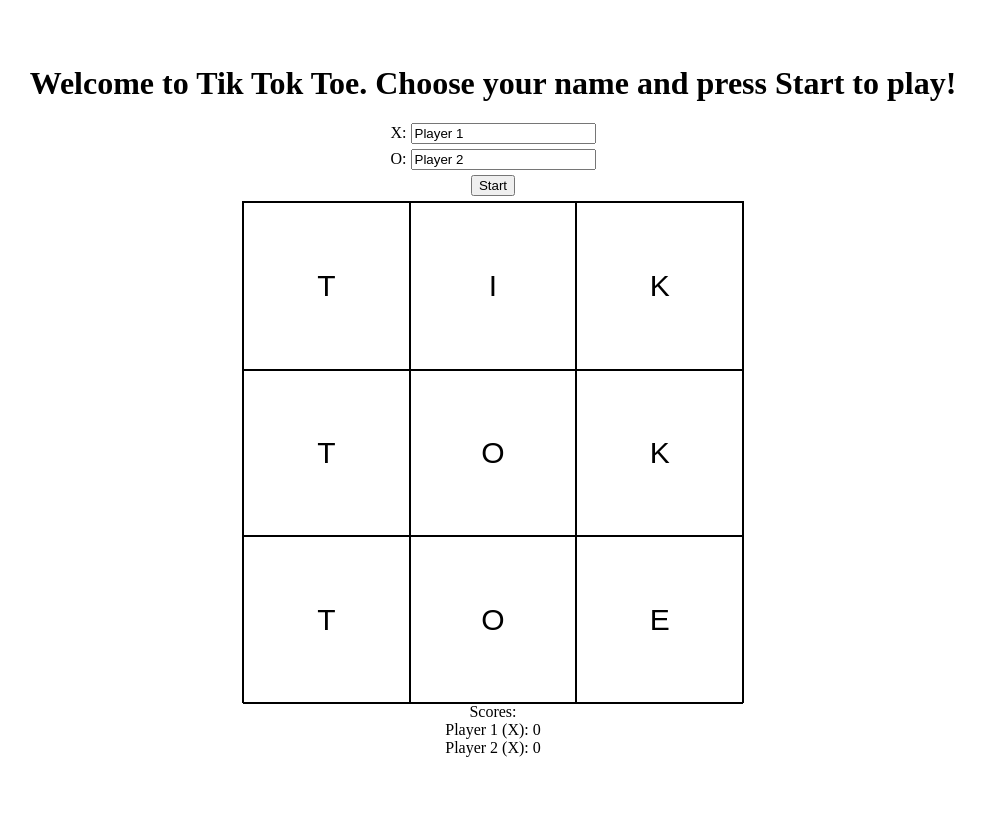
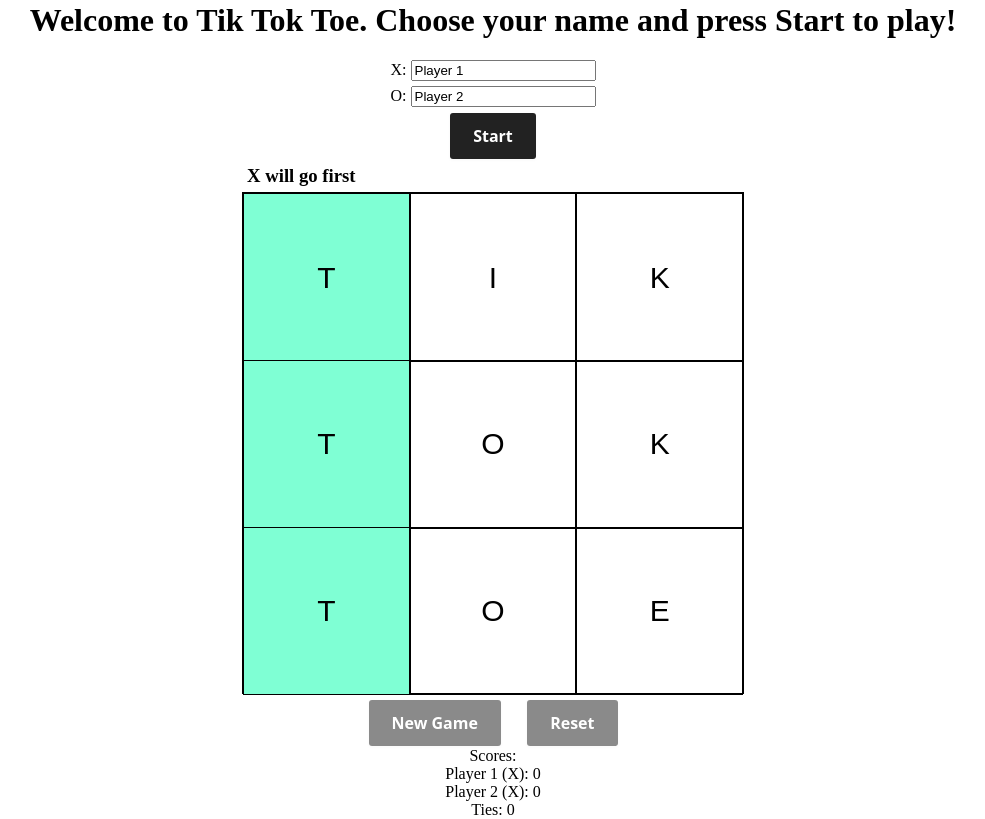
Before and after one commit to davifurtado/tiktoktoe, a React (Create React App) app: page / in a window 1280 px wide. Shown: the whole page, without its empty margins (147-1132 px from the left). Built offline with nearby package versions, Linux system fonts and the light colour scheme.

Commit message:
added logic for winning squares, added logic for ties and scores, added basic CSS

```diff
--- a/src/App.css
+++ b/src/App.css
@@ -37,3 +37,58 @@ body {
   margin: 0px 0px 5px 0px;
 
 }
+
+.aftermatchButtons {
+  margin-top: 5px;
+  display: flex;
+  justify-content: space-between;
+  align-items: center;
+  width: 50%;
+}
+
+.buttons {
+  align-items: center;
+  background-clip: padding-box;
+  background-color: #222;
+  border: 1px solid transparent;
+  border-radius: .25rem;
+  box-shadow: rgba(0, 0, 0, 0.02) 0 1px 3px 0;
+  box-sizing: border-box;
+  color: #fff;
+  cursor: pointer;
+  display: inline-flex;
+  font-family: system-ui,-apple-system,system-ui,"Helvetica Neue",Helvetica,Arial,sans-serif;
+  font-size: 16px;
+  font-weight: 600;
+  justify-content: center;
+  line-height: 1.25;
+  margin: 0;
+  min-height: 3rem;
+  padding: calc(.875rem - 1px) calc(1.5rem - 1px);
+  position: relative;
+  text-decoration: none;
+  transition: all 250ms;
+  user-select: none;
+  -webkit-user-select: none;
+  touch-action: manipulation;
+  vertical-align: baseline;
+  width: auto;
+}
+
+.buttons:hover,
+.buttons:focus {
+  opacity: .75;
+}
+
+.buttons:hover {
+  transform: translateY(-1px);
+}
+
+.buttons:disabled {
+  pointer-events: none;
+  background-color: rgb(138, 138, 138);
+}
+
+.instructions {
+  margin: 5px
+}
--- a/src/App.js
+++ b/src/App.js
@@ -8,12 +8,15 @@ function App() {
   const [board, setBoard] = useState(["T", "I", "K", "T", "O", "K", "T", "O", "E"]);
   const [playerOne, setPlayerOne] = useState({ name: "Player 1", letter: "X" })
   const [playerTwo, setPlayerTwo] = useState({ name: "Player 2", letter: "O" })
-  const [currentPlayer, setCurrentPlayer] = useState({ name: "X", letter: "X" })
+  const [currentPlayer, setCurrentPlayer] = useState({ name: "", letter: "X" })
   const [currentMove, setCurrentMove] = useState(0)
-  const [scores, setScores] = useState({ X: 0, O: 0 })
+  const [scores, setScores] = useState({ X: 0, O: 0, ties: 0 })
+  const [hasStartedGame, setHasStartedGame] = useState(false)
+  const [isGameRunning, setIsGameRunning] = useState(false)
+  const [winningPatter, setWinningPattern] = useState([0, 3, 6])
 
   const onClickSquare = (squareIndex) => {
-    if (board[squareIndex]) return false;
+    if (board[squareIndex] || !isGameRunning) return false;
 
     const newBoard = [...board]
     newBoard[squareIndex] = currentPlayer.letter || playerOne.letter
@@ -32,6 +35,7 @@ function App() {
   }
 
   const checkWinCondition = (board) => {
+    let foundWinner = false
     WinningPatterns.forEach((pattern) => {
       const firstSquare = board[pattern[0]]
       // For scalability this could've been done with a for or foreach loop but since we have 3 fixed values
@@ -40,81 +44,137 @@ function App() {
         const newScores = {...scores}
         newScores[currentPlayer.letter] = newScores[currentPlayer.letter] + 1
         setScores(newScores)
+        setIsGameRunning(false)
+        setWinningPattern(pattern)
+        foundWinner = true
         window.alert(`Winner: ${currentPlayer.name}`)
+        return false;
       }
     })
+    if (currentMove > 7 && !foundWinner) {
+      setScores({...scores, ties: scores.ties + 1})
+      setIsGameRunning(false)
+      window.alert("It's a tie!")
+    }
   }
 
-  const startGame = (e) => {
+  const onClickStartGame = (e) => {
     e.preventDefault()
 
     setCurrentPlayer(playerOne)
     setBoard(["", "", "", "", "", "", "", "", ""])
+    setCurrentMove(0)
+    setIsGameRunning(true)
+    setHasStartedGame(true)
+    setWinningPattern(null)
+  }
+
+  const onClickNewGame = (e) => {
+    if (!window.confirm("This will reset the board. Do you wish to continue?")) return false;
+    //setCurrentPlayer(playerOne)
+    setBoard(["", "", "", "", "", "", "", "", ""])
+    setIsGameRunning(true)
+    setCurrentMove(0)
+    setWinningPattern(null)
+  }
+
+  const onClickReset = (e) => {
+    if (!window.confirm("This will reset the scores and players name. Do you wish to continue?")) return false;
+    setCurrentPlayer({ name: "", letter: "X" })
+    setPlayerOne({ name: "Player 1", letter: "X" })
+    setPlayerTwo({ name: "Player 2", letter: "O" })
+    setScores({ X: 0, O: 0, ties: 0 })
+    setBoard(["T", "I", "K", "T", "O", "K", "T", "O", "E"])
+    setCurrentMove(0)
+    setIsGameRunning(false)
+    setHasStartedGame(false)
+    setWinningPattern([0, 3, 6])
+  }
+
+  const renderSquares = () => {
+    return (
+      <div className="board">
+        <div className="boardRow">
+          <Square
+            value={board[0] || ""}
+            onClickSquare={() => onClickSquare(0)}
+            winningSquare={winningPatter?.some(x => x === 0)}
+          />
+          <Square
+            value={board[1] || ""}
+            onClickSquare={() => onClickSquare(1)}
+            winningSquare={winningPatter?.some(x => x === 1)}
+          />
+          <Square
+            value={board[2] || ""}
+            onClickSquare={() => onClickSquare(2)}
+            winningSquare={winningPatter?.some(x => x === 2)}
+          />
+        </div>
+        <div className="boardRow">
+          <Square
+            value={board[3] || ""}
+            onClickSquare={() => onClickSquare(3)}
+            winningSquare={winningPatter?.some(x => x === 3)}
+          />
+          <Square
+            value={board[4] || ""}
+            onClickSquare={() => onClickSquare(4)}
+            winningSquare={winningPatter?.some(x => x === 4)}
+          />
+          <Square
+            value={board[5] || ""}
+            onClickSquare={() => onClickSquare(5)}
+            winningSquare={winningPatter?.some(x => x === 5)}
+          />
+        </div>
+        <div className="boardRow">
+          <Square
+            value={board[6] || ""}
+            onClickSquare={() => onClickSquare(6)}
+            winningSquare={winningPatter?.some(x => x === 6)}
+          />
+          <Square
+            value={board[7] || ""}
+            onClickSquare={() => onClickSquare(7)}
+            winningSquare={winningPatter?.some(x => x === 7)}
+          />
+          <Square
+            value={board[8] || ""}
+            onClickSquare={() => onClickSquare(8)}
+            winningSquare={winningPatter?.some(x => x === 8)}
+          />
+        </div>
+      </div>
+    )
   }
 
   return (
     <div className="App">
       <h1>Welcome to Tik Tok Toe. Choose your name and press Start to play!</h1>
       <div>
-        <form onSubmit={startGame} className="playersDiv">
+        <form onSubmit={onClickStartGame} className="playersDiv">
           <div className="playerInput">
             <label>X: </label>
-            <input type="text" id="playerone" value={playerOne?.name || ""} onChange={(e) => setPlayerOne({ name: e.target.value, letter: "X" })} maxLength={18} />
+            <input type="text" id="playerone" value={playerOne?.name || ""} onChange={(e) => setPlayerOne({ name: e.target.value, letter: "X" })} maxLength={18} disabled={hasStartedGame} />
           </div>
           <div className="playerInput">
             <label>O: </label>
-            <input type="text" id="playertwo" value={playerTwo?.name || ""} onChange={(e) => setPlayerTwo({ name: e.target.value, letter: "O" })} maxLength={18} />
+            <input type="text" id="playertwo" value={playerTwo?.name || ""} onChange={(e) => setPlayerTwo({ name: e.target.value, letter: "O" })} maxLength={18} disabled={hasStartedGame} />
           </div>
-          <input className="playerInput" type="submit" value="Start" onClick={startGame} />
+          <input className="buttons" type="submit" value="Start" onClick={onClickStartGame} />
         </form>
-        <div className="board">
-          <div className="boardRow">
-            <Square
-              value={board[0] || ""}
-              onClickSquare={() => onClickSquare(0)}
-            />
-            <Square
-              value={board[1] || ""}
-              onClickSquare={() => onClickSquare(1)}
-            />
-            <Square
-              value={board[2] || ""}
-              onClickSquare={() => onClickSquare(2)}
-            />
+        <h3 className="instructions">{ currentPlayer.name ? `It's ${currentPlayer.name}'s turn` : 'X will go first'}</h3>
+        {renderSquares()}
+        <div className="playersDiv">
+          <div className="aftermatchButtons">
+            <input className="buttons" type="submit" value="New Game" onClick={onClickNewGame} disabled={isGameRunning || !hasStartedGame} />
+            <input className="buttons" type="submit" value="Reset" onClick={onClickReset} disabled={!hasStartedGame} />
           </div>
-          <div className="boardRow">
-            <Square
-              value={board[3] || ""}
-              onClickSquare={() => onClickSquare(3)}
-            />
-            <Square
-              value={board[4] || ""}
-              onClickSquare={() => onClickSquare(4)}
-            />
-            <Square
-              value={board[5] || ""}
-              onClickSquare={() => onClickSquare(5)}
-            />
-          </div>
-          <div className="boardRow">
-            <Square
-              value={board[6] || ""}
-              onClickSquare={() => onClickSquare(6)}
-            />
-            <Square
-              value={board[7] || ""}
-              onClickSquare={() => onClickSquare(7)}
-            />
-            <Square
-              value={board[8] || ""}
-              onClickSquare={() => onClickSquare(8)}
-            />
-          </div>
-        </div>
-        <div className="playersDiv">
           <label>Scores:</label>
           <label>{playerOne?.name} (X): {scores[playerOne.letter]}</label>
           <label>{playerTwo?.name} (X): {scores[playerTwo.letter]}</label>
+          <label>Ties: {scores.ties}</label>
         </div>
       </div>
     </div>
--- a/src/components/Square.jsx
+++ b/src/components/Square.jsx
@@ -2,9 +2,9 @@ import React from "react";
 import "./square.css";
 
 
-function Square({ value, onClickSquare }) {
+function Square({ value, onClickSquare, winningSquare }) {
   return (
-    <div className="square" onClick={onClickSquare}>
+    <div className={winningSquare ? "winningSquare" : "square"} onClick={onClickSquare}>
       {value}
     </div>
   );
--- a/src/components/square.css
+++ b/src/components/square.css
@@ -9,3 +9,16 @@
     color: black;
     font-family: Arial, Helvetica, sans-serif;
   }
+
+  .winningSquare {
+    flex: 33%;
+    height: 100%;
+    border: 1px solid black;
+    cursor: pointer;
+    display: grid;
+    place-items: center;
+    font-size: 30px;
+    color: black;
+    font-family: Arial, Helvetica, sans-serif;
+    background-color: aquamarine;
+  }
```
